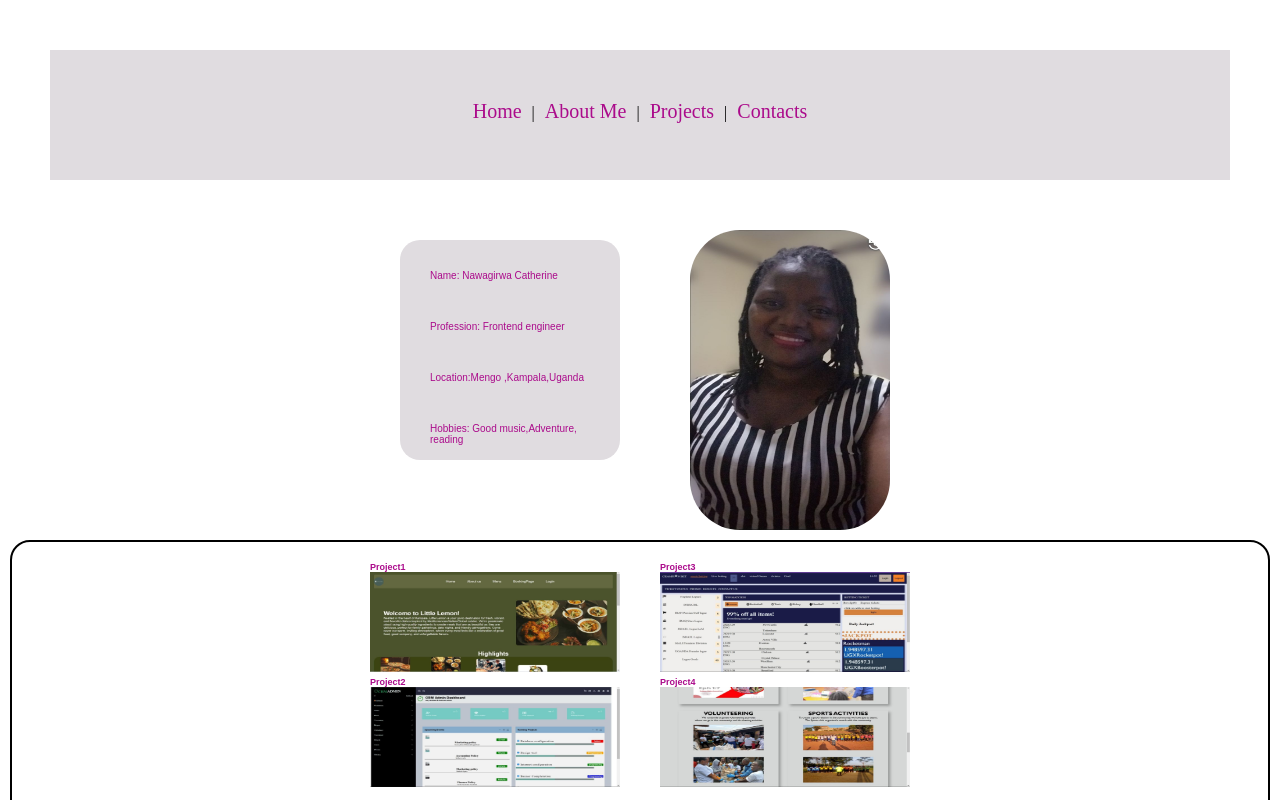
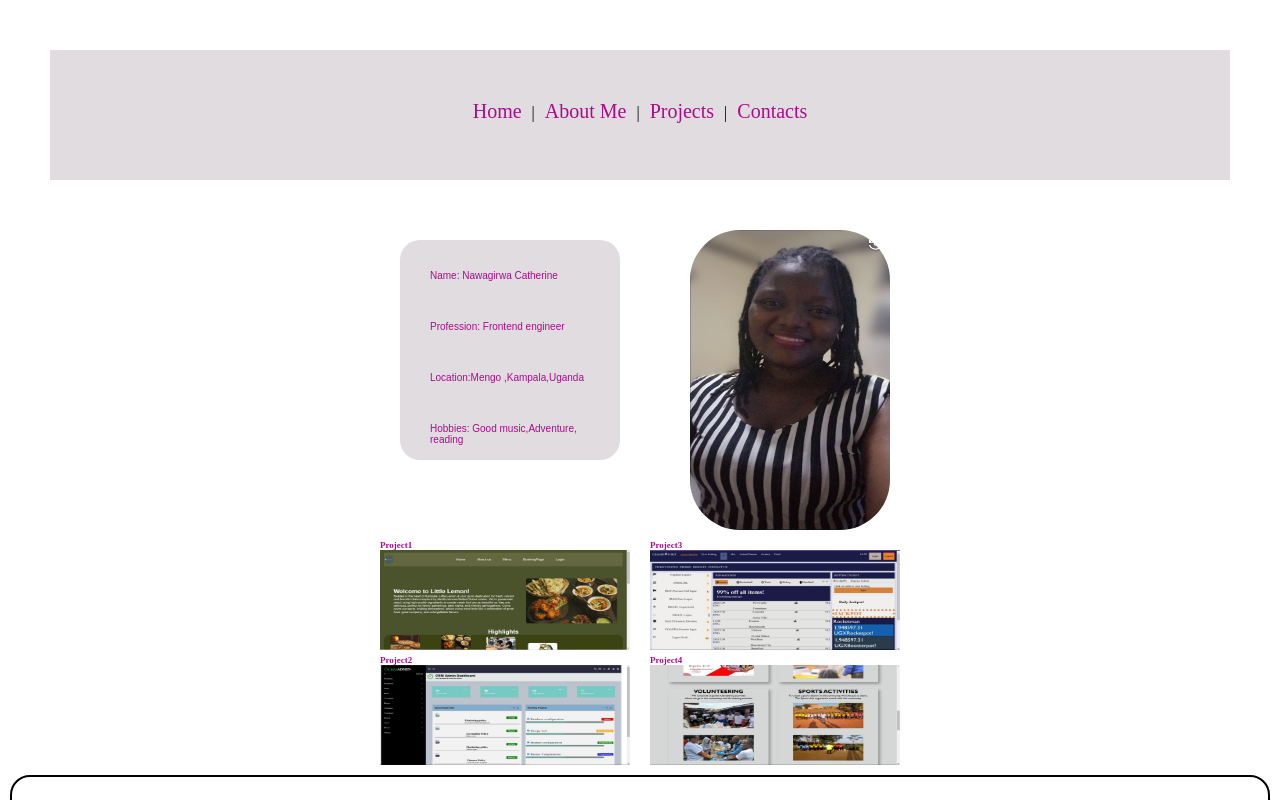
Before and after one commit to nawagirwacatherine/MY-PORTIFOLIO2, a React (Vite) app in the folder Cathies portifolio/: page / in a window 1280 px wide. Shown: the top 800 px of the page. Built offline with nearby package versions, Linux system fonts and the light colour scheme.

Commit message:
remove projects from a general division

```diff
--- a/Cathies portifolio/src/App.css
+++ b/Cathies portifolio/src/App.css
@@ -62,13 +62,23 @@ color: rgb(171, 11, 139);
   p {
    padding: 20px;
   }
+
+  .intro1{
+justify-content: center;
+    display: flex;
+    flex-direction: row;
+  }
+
+  .intro1-pro{
+
+  }
 .intro2 {
   display: flex;
   flex-direction: row;
   border-radius: 20px;
   margin: 10px;
   padding: 10px;
-  height: 300px;
+  height: 200px;
   color: aliceblue;
   font-size: 30px;
   font-family: sans-serif;
@@ -83,6 +93,7 @@ color: rgb(171, 11, 139);
   padding: 5px;
   height: 100px;
   width: 250px;
+
 }
 
 .image{
--- a/Cathies portifolio/src/pages/HomePage.jsx
+++ b/Cathies portifolio/src/pages/HomePage.jsx
@@ -24,22 +24,28 @@ function HomePage (){
 
         </div>
 
-        <div className="intro2">
+        <div className="intro1">
+          <div  className="intro1-pro">
+          <div className="projects"> <h1>Project1</h1>
           <div>
-          <div className="projects"> <h1>Project1</h1>
           <img src={imagesProject1} alt="images" className="image" />
           </div>
+          </div>
           <div className="projects"> <h1>Project2</h1>
+          <div>
           <img src={imagesProject2} alt="images" className="image" />
           </div>
           </div>
+          </div>
 
-          <div>
+          <div  className="intro1-pro">
           <div className="projects"> <h1>Project3</h1>
-          <img src={imagesProject3} alt="images" className="image" />
+          <div><img src={imagesProject3} alt="images" className="image" /></div>
           </div>
           <div className="projects"> <h1>Project4</h1>
+          <div>
           <img src={imagesProject4} alt="images" className="image" />
+          </div>
           </div>
           </div>
 
@@ -48,6 +54,10 @@ function HomePage (){
       <div className="intro2">
 
       </div>
+
+      <div className="intro2">
+
+</div>
         </>
     )
 }
```
